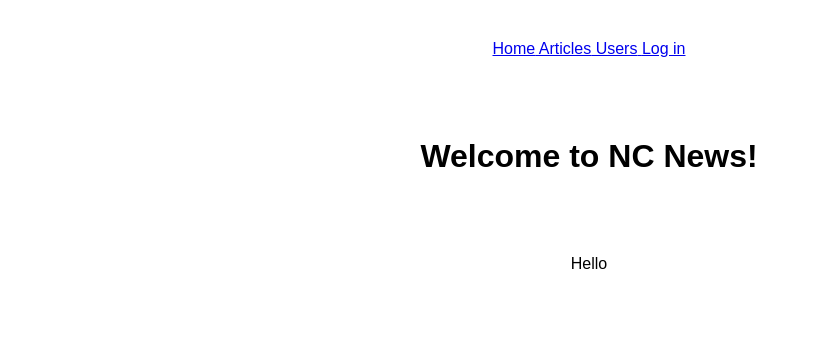
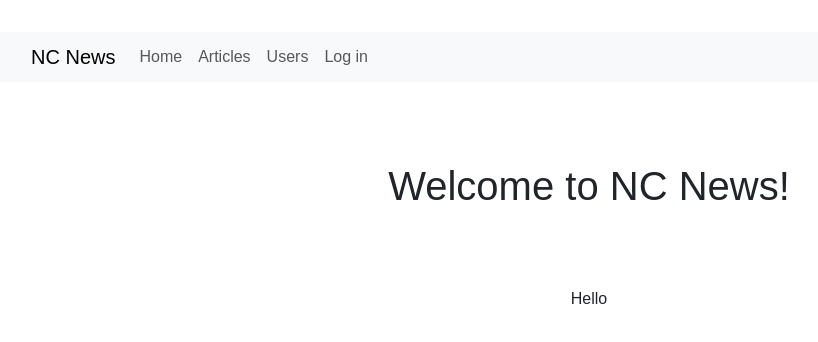
Before and after one commit to ad6ms/fe-news, a React (Vite) app: page / in a window 1280 px wide. Shown: the top 342 px of the page, without its empty margins (51-869 px from the left). Built offline with nearby package versions, Linux system fonts and the light colour scheme.

Commit message:
adding navbar styling

```diff
--- a/package.json
+++ b/package.json
@@ -11,6 +11,8 @@
   },
   "dependencies": {
     "axios": "^1.7.7",
+    "bootstrap": "^5.3.3",
+    "react-bootstrap": "^2.10.5",
     "react-dom": "^18.3.1",
     "react-router-dom": "^6.27.0"
   },
--- a/src/App.jsx
+++ b/src/App.jsx
@@ -2,13 +2,14 @@
 import { useState } from "react";
 import "./App.css";
 import Header from "./components/Header";
-import Navbar from "./components/Navbar";
+import Navibar from "./components/Navbar";
 import Home from "./components/Home";
 import Browse from "./components/Browse";
 import View from "./components/View";
 import UserContext from "./components/UserContext";
 import Account from "./components/Account";
 import Users from "./components/Users";
+import "bootstrap/dist/css/bootstrap.min.css";
 
 function App() {
   const [isLoggedIn, setIsLoggedIn] = useState(false);
@@ -17,7 +18,7 @@
   return (
     <UserContext.Provider value={{ user, setUser, isLoggedIn, setIsLoggedIn }}>
       <>
-        <Navbar />
+        <Navibar />
         <Header />
         <Routes>
           <Route path="/" element={<Home />} />
--- a/src/components/Navbar.jsx
+++ b/src/components/Navbar.jsx
@@ -1,15 +1,34 @@
 import { Link } from "react-router-dom";
 import UserContext from "./UserContext";
 import { useContext } from "react";
+import Container from "react-bootstrap/Container";
+import Nav from "react-bootstrap/Nav";
+import Navbar from "react-bootstrap/Navbar";
 
-export default function Navbar() {
+export default function Navibar() {
   const { isLoggedIn } = useContext(UserContext);
   return (
-    <div className="navbar">
-      <Link to="/">Home</Link>
-      <Link to="/articles"> Articles</Link>
-      <Link to="/users"> Users</Link>
-      <Link to="/profile"> {isLoggedIn ? <> Profile </> : <> Log in</>}</Link>
-    </div>
+    <Navbar expand="lg" className="bg-body-tertiary">
+      <Container>
+        <Navbar.Brand>NC News</Navbar.Brand>
+        <Navbar.Toggle aria-controls="basic-navbar-nav" />
+        <Navbar.Collapse id="basic-navbar-nav">
+          <Nav className="me-auto">
+            <Nav.Link as={Link} to="/">
+              Home
+            </Nav.Link>
+            <Nav.Link as={Link} to="/articles">
+              Articles
+            </Nav.Link>
+            <Nav.Link as={Link} to="/users">
+              Users
+            </Nav.Link>
+            <Nav.Link as={Link} to="/profile">
+              {isLoggedIn ? <> Profile </> : <> Log in</>}
+            </Nav.Link>
+          </Nav>
+        </Navbar.Collapse>
+      </Container>
+    </Navbar>
   );
 }
```
Also changed, not shown: 1 other file (tests, documents, lock files or other folders).
